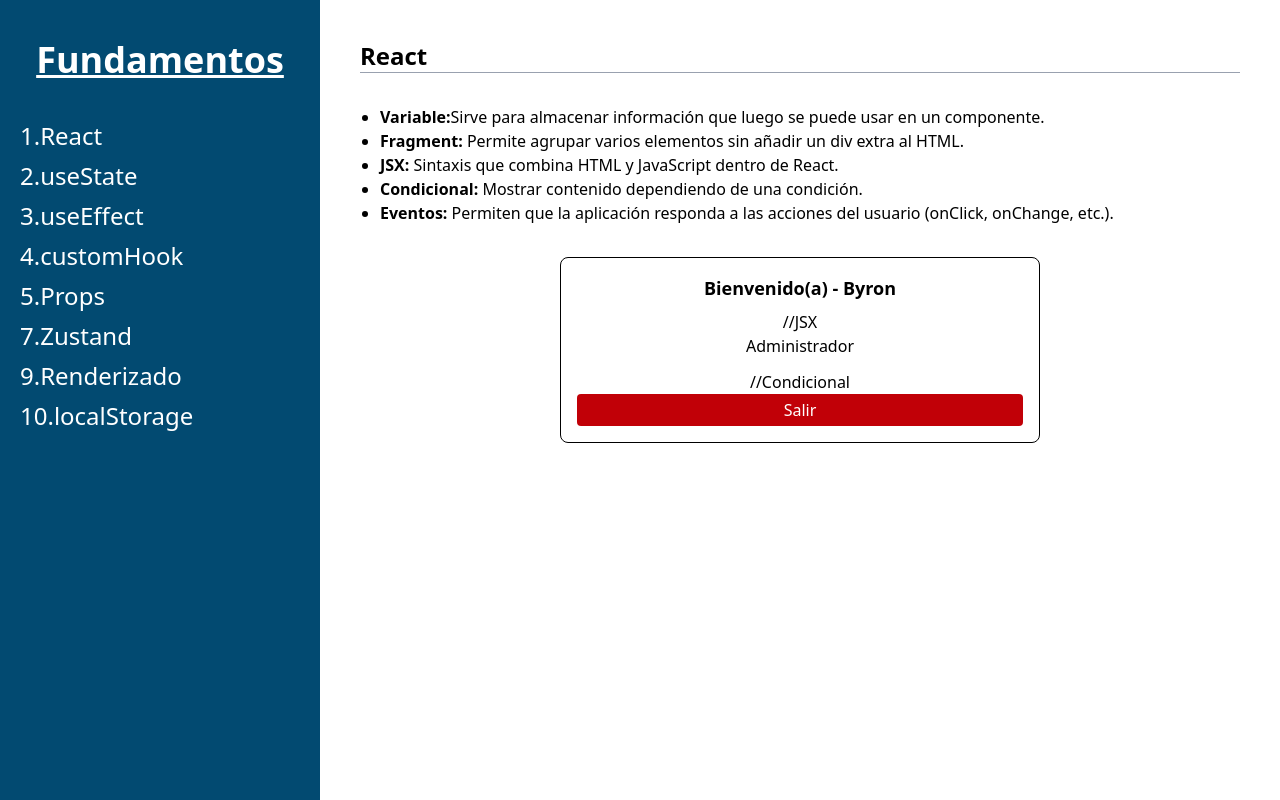
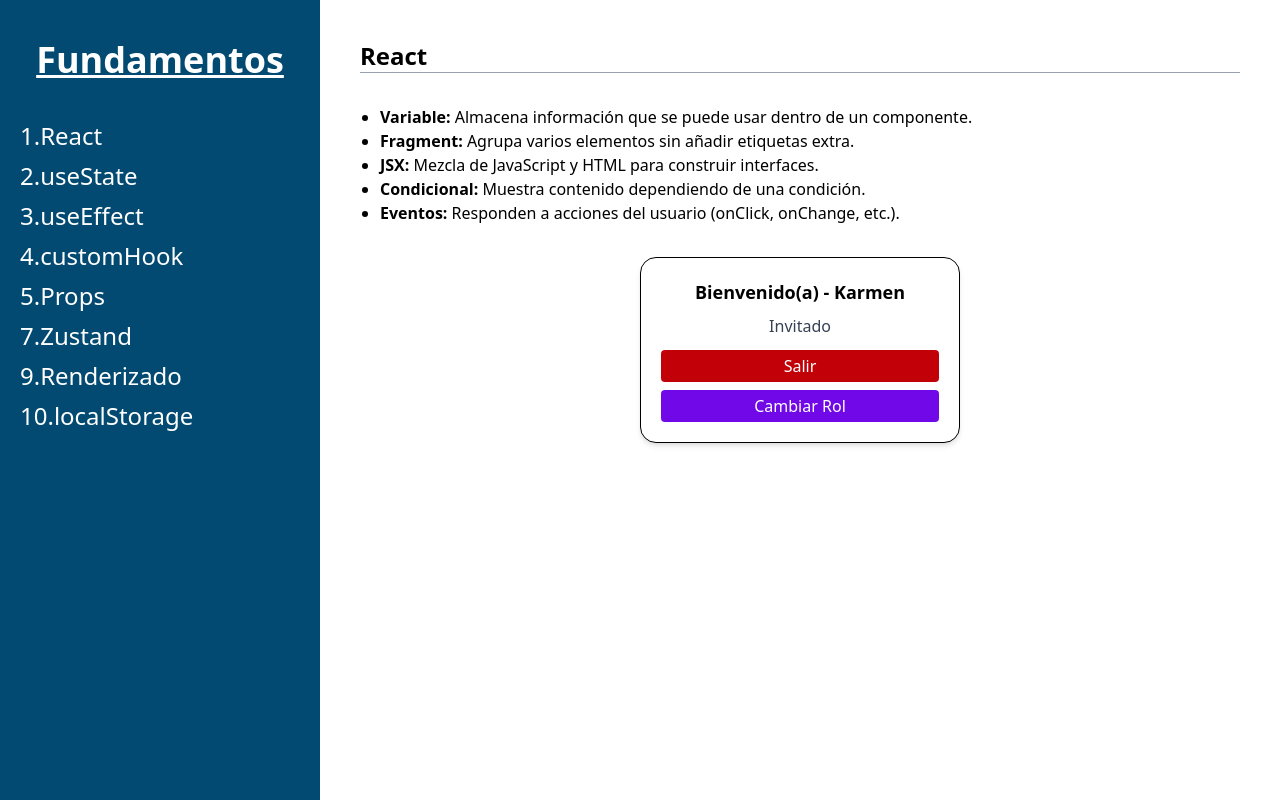
Before and after one commit to Kyara2005/Taller_05-06, a React (Vite) app in the folder FundamentosReact-clase-6/: page / in a window 1280 px wide. Built offline with nearby package versions, Linux system fonts and the light colour scheme.

Commit message:
Update Primero.jsx

```diff
--- a/FundamentosReact-clase-6/src/pages/Primero.jsx
+++ b/FundamentosReact-clase-6/src/pages/Primero.jsx
@@ -1,64 +1,65 @@
 /*
-
   1- Variable
   2- Fragment
   3- JSX
   4- Condicional
-  5.- Eventos
-
+  5- Eventos
 */
 
+import { useState } from "react";
 
 const Primero = () => {
+  const [user, setUser] = useState({ name: "Karmen", rol: "Invitado" });
 
-  const user = {
-    name: "Byron",
-    rol: "Admin",
-  }
+  const handleLogout = () => {
+    alert("Cierre de sesión exitoso");
+    setUser(null);
+  };
 
   return (
     <>
       <h1 className="font-bold text-2xl">React</h1>
-
-      <hr className="border-gray-400 mb-8"/>
+      <hr className="border-gray-400 mb-8" />
 
       <ul className="list-disc pl-5">
-        <li>
-          <strong>Variable:</strong>Sirve para almacenar información que luego se puede usar en un componente.
-        </li>
-        <li>
-          <strong>Fragment:</strong> Permite agrupar varios elementos sin añadir un div extra al HTML.
-        </li>
-        <li>
-          <strong>JSX:</strong> Sintaxis que combina HTML y JavaScript dentro de React.
-        </li>
-        <li>
-          <strong>Condicional:</strong> Mostrar contenido dependiendo de una condición.
-        </li>
-        <li>
-          <strong>Eventos:</strong> Permiten que la aplicación responda a las acciones del usuario (onClick, onChange, etc.).
-        </li>
+        <li><strong>Variable:</strong> Almacena información que se puede usar dentro de un componente.</li>
+        <li><strong>Fragment:</strong> Agrupa varios elementos sin añadir etiquetas extra.</li>
+        <li><strong>JSX:</strong> Mezcla de JavaScript y HTML para construir interfaces.</li>
+        <li><strong>Condicional:</strong> Muestra contenido dependiendo de una condición.</li>
+        <li><strong>Eventos:</strong> Responden a acciones del usuario (onClick, onChange, etc.).</li>
       </ul>
 
+      <div className="flex justify-center mb-8 mt-8">
+        <div className="w-80 border rounded-2xl p-5 shadow-md text-center bg-white">
+          {user ? (
+            <>
+              <h2 className="text-lg font-semibold mb-2">Bienvenido(a) - {user.name}</h2>
+              <p className="mb-3 capitalize text-gray-700">{user.rol}</p>
+              <button
+                className="bg-red-700 text-white py-1 px-3 rounded w-full mb-2"
+                onClick={handleLogout}
+              >
+                Salir
+              </button>
+              <button
+                className="bg-violet-700 text-white py-1 px-3 rounded w-full"
+                onClick={() =>
+                  setUser((prev) => ({
+                    ...prev,
+                    rol: prev.rol === "Admin" ? "Invitado" : "Admin",
+                  }))
+                }
+              >
+                Cambiar Rol
+              </button>
+            </>
+          ) : (
+            <p className="text-gray-500">Sesión cerrada</p>
+          )}
+        </div>
+      </div>
+    </>
+  );
+};
 
-
-
-      <div className="flex justify-center mb-8 mt-8">
-
-        <div className="w-120 border rounded-lg p-4 w-80 text-center">
-
-          <h2 className="text-lg font-semibold mb-2">Bienvenido(a) - {user.name}</h2> //JSX
-
-          <p className="mb-3">{user.rol === "Admin" ? "Administrador" :"Invitado"}</p> //Condicional
-
-          <button className="bg-red-700 text-white py-1 px-3 rounded w-full" onClick={()=>{alert("cierre de sesion")}}>Salir</button>
-
-        </div>
-
-      </div>
-
-    </>
-  )
-}
-
-export default Primero
+export default Primero;
```
